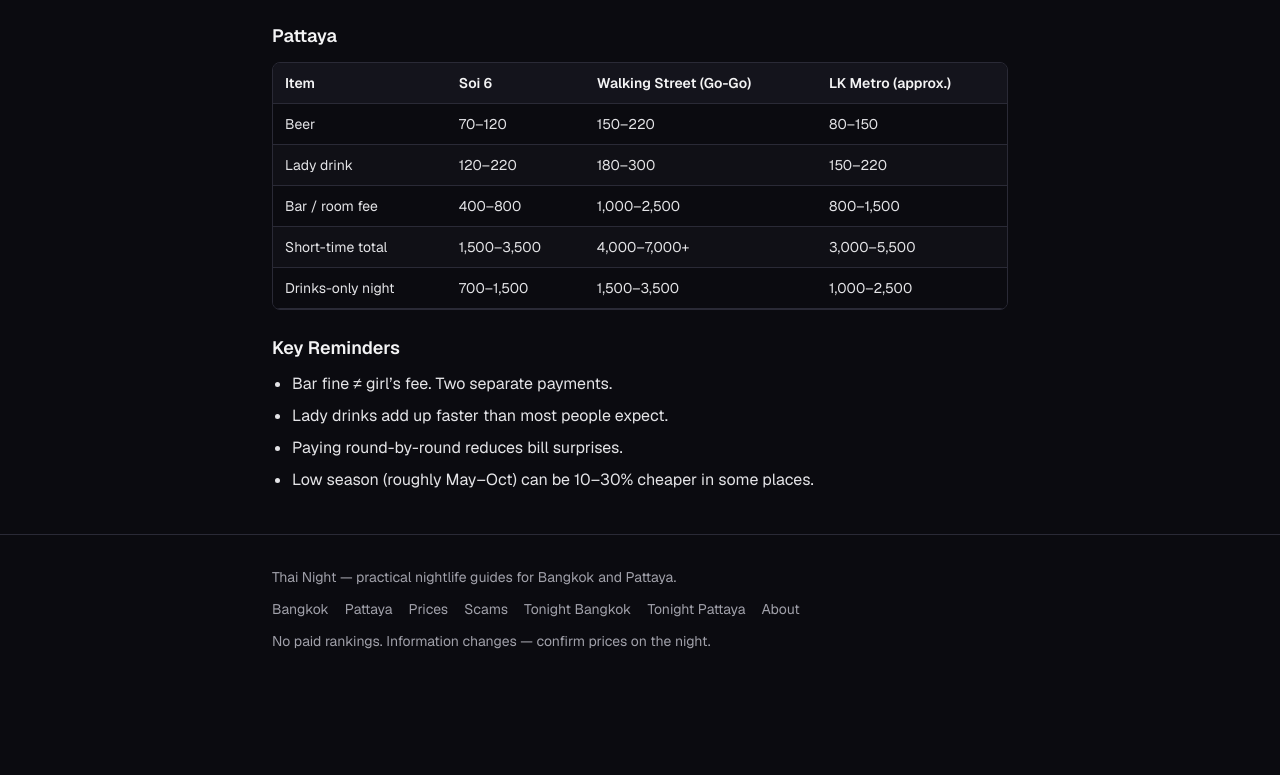
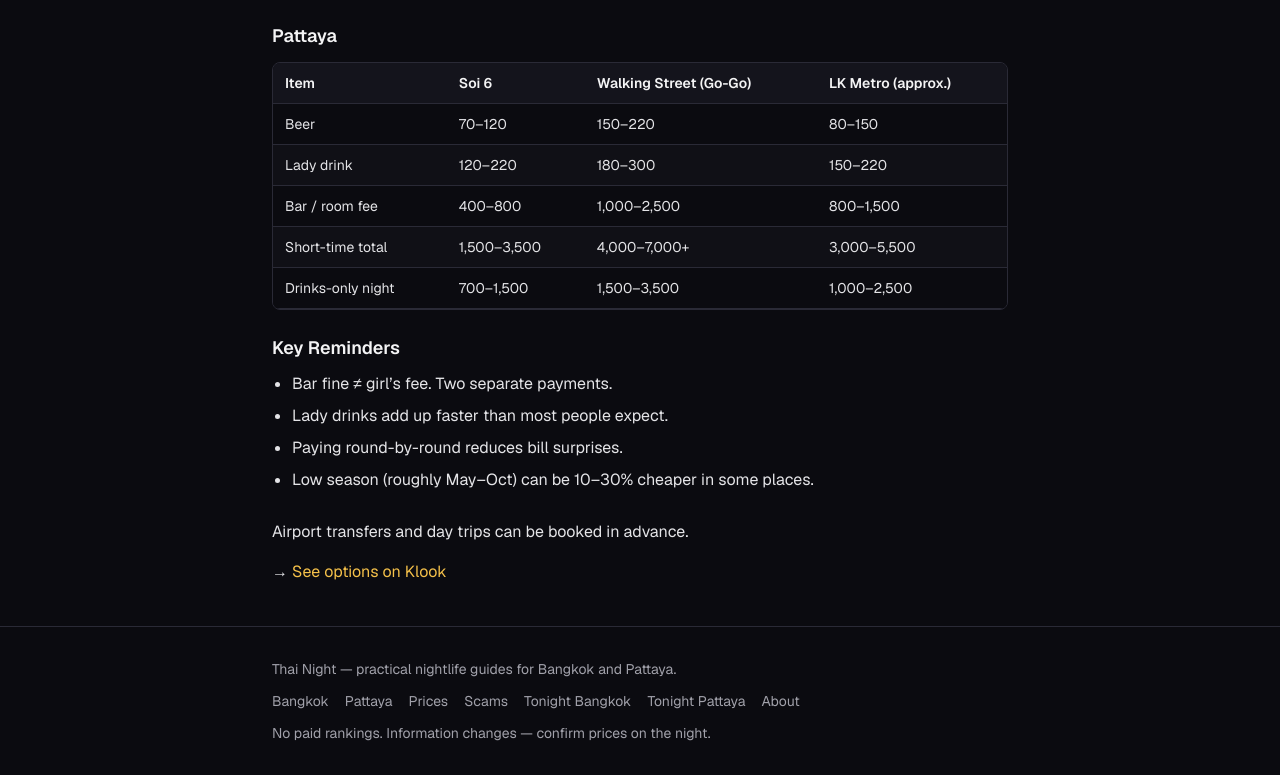
Before and after one commit to ouyowu/thainight-co, a Next.js app: page /prices in a window 1280 px wide. Shown: the part 620-1395 px from the top of the page. Before the commit the page ends 1303 px from the top, so only its background shows below. Built offline with nearby package versions, Linux system fonts and the light colour scheme.

Commit message:
Add end-of-page affiliate blocks wired to env URLs

```diff
--- a/app/bangkok/areas/nana-plaza/page.tsx
+++ b/app/bangkok/areas/nana-plaza/page.tsx
@@ -1,5 +1,7 @@
+import { HotelsNearBlock } from "@/components/HotelsNearBlock";
 import { PageShell } from "@/components/PageShell";
 import { PriceTable } from "@/components/PriceTable";
+import { affiliates } from "@/lib/affiliates";
 import { pageMeta } from "@/lib/seo";
 
 export const metadata = pageMeta(
@@ -101,6 +103,8 @@ export default function NanaPlazaPage() {
           <li>Use Grab/Bolt for the ride back</li>
         </ul>
       </section>
+
+      <HotelsNearBlock href={affiliates.hotelNanaPlaza} area="Nana Plaza" />
     </PageShell>
   );
 }
--- a/app/bangkok/areas/soi-cowboy/page.tsx
+++ b/app/bangkok/areas/soi-cowboy/page.tsx
@@ -1,5 +1,7 @@
+import { HotelsNearBlock } from "@/components/HotelsNearBlock";
 import { PageShell } from "@/components/PageShell";
 import { PriceTable } from "@/components/PriceTable";
+import { affiliates } from "@/lib/affiliates";
 import { pageMeta } from "@/lib/seo";
 
 export const metadata = pageMeta(
@@ -89,6 +91,8 @@ export default function SoiCowboyPage() {
           <li>Less “upstairs tout” pressure than some other areas</li>
         </ul>
       </section>
+
+      <HotelsNearBlock href={affiliates.hotelSoiCowboy} area="Soi Cowboy" />
     </PageShell>
   );
 }
--- a/app/bangkok/first-timer/page.tsx
+++ b/app/bangkok/first-timer/page.tsx
@@ -1,5 +1,7 @@
 import { PageShell } from "@/components/PageShell";
 import { PriceTable } from "@/components/PriceTable";
+import { StayNearbyBlock } from "@/components/StayNearbyBlock";
+import { affiliates } from "@/lib/affiliates";
 import { pageMeta } from "@/lib/seo";
 
 export const metadata = pageMeta(
@@ -90,6 +92,11 @@ export default function BangkokFirstTimerPage() {
           Stay near BTS Nana or BTS Asok. You can walk or take a 5–10 minute ride to the main areas.
         </p>
       </section>
+
+      <StayNearbyBlock
+        href={affiliates.hotelBangkok}
+        cta="Check current hotel deals near Nana and Asok"
+      />
     </PageShell>
   );
 }
--- a/app/pattaya/areas/lk-metro/page.tsx
+++ b/app/pattaya/areas/lk-metro/page.tsx
@@ -1,4 +1,6 @@
+import { HotelsNearBlock } from "@/components/HotelsNearBlock";
 import { PageShell } from "@/components/PageShell";
+import { affiliates } from "@/lib/affiliates";
 import { pageMeta } from "@/lib/seo";
 
 export const metadata = pageMeta(
@@ -28,6 +30,8 @@ export default function LkMetroPage() {
           premium.
         </p>
       </section>
+
+      <HotelsNearBlock href={affiliates.hotelLkMetro} area="LK Metro" />
     </PageShell>
   );
 }
--- a/app/pattaya/areas/soi-6/page.tsx
+++ b/app/pattaya/areas/soi-6/page.tsx
@@ -1,5 +1,7 @@
+import { HotelsNearBlock } from "@/components/HotelsNearBlock";
 import { PageShell } from "@/components/PageShell";
 import { PriceTable } from "@/components/PriceTable";
+import { affiliates } from "@/lib/affiliates";
 import { pageMeta } from "@/lib/seo";
 
 export const metadata = pageMeta(
@@ -107,6 +109,8 @@ export default function Soi6Page() {
           <li>The street is busy and well-lit during peak hours</li>
         </ul>
       </section>
+
+      <HotelsNearBlock href={affiliates.hotelSoi6} area="Soi 6" />
     </PageShell>
   );
 }
--- a/app/pattaya/areas/walking-street/page.tsx
+++ b/app/pattaya/areas/walking-street/page.tsx
@@ -1,5 +1,7 @@
+import { HotelsNearBlock } from "@/components/HotelsNearBlock";
 import { PageShell } from "@/components/PageShell";
 import { PriceTable } from "@/components/PriceTable";
+import { affiliates } from "@/lib/affiliates";
 import { pageMeta } from "@/lib/seo";
 
 export const metadata = pageMeta(
@@ -90,6 +92,8 @@ export default function WalkingStreetPage() {
           <li>Use Grab or baht bus; avoid random high fixed-price offers late at night</li>
         </ul>
       </section>
+
+      <HotelsNearBlock href={affiliates.hotelWalkingStreet} area="Walking Street" />
     </PageShell>
   );
 }
--- a/app/pattaya/first-timer/page.tsx
+++ b/app/pattaya/first-timer/page.tsx
@@ -1,5 +1,7 @@
 import { PageShell } from "@/components/PageShell";
 import { PriceTable } from "@/components/PriceTable";
+import { StayNearbyBlock } from "@/components/StayNearbyBlock";
+import { affiliates } from "@/lib/affiliates";
 import { pageMeta } from "@/lib/seo";
 
 export const metadata = pageMeta(
@@ -87,6 +89,11 @@ export default function PattayaFirstTimerPage() {
           <li>Keep small bills (100s and 50s)</li>
         </ul>
       </section>
+
+      <StayNearbyBlock
+        href={affiliates.hotelPattaya}
+        cta="Check current hotel deals near Walking Street or Central Pattaya"
+      />
     </PageShell>
   );
 }
--- a/app/prices/page.tsx
+++ b/app/prices/page.tsx
@@ -1,5 +1,7 @@
+import { AffiliateCta } from "@/components/AffiliateCta";
 import { PageShell } from "@/components/PageShell";
 import { PriceTable } from "@/components/PriceTable";
+import { affiliates } from "@/lib/affiliates";
 import { pageMeta } from "@/lib/seo";
 
 export const metadata = pageMeta(
@@ -60,6 +62,13 @@ export default function PricesPage() {
           <li>Low season (roughly May–Oct) can be 10–30% cheaper in some places.</li>
         </ul>
       </section>
+
+      <section>
+        <p>Airport transfers and day trips can be booked in advance.</p>
+        <p className="mt-3">
+          → <AffiliateCta href={affiliates.klook} label="See options on Klook" />
+        </p>
+      </section>
     </PageShell>
   );
 }
--- /dev/null
+++ b/components/AffiliateCta.tsx
@@ -0,0 +1,19 @@
+type AffiliateCtaProps = {
+  href: string;
+  label: string;
+};
+
+export function AffiliateCta({ href, label }: AffiliateCtaProps) {
+  const isLive = href !== "#";
+  return (
+    <a
+      href={href}
+      className="text-accent hover:underline"
+      {...(isLive
+        ? { target: "_blank", rel: "nofollow sponsored noopener noreferrer" }
+        : {})}
+    >
+      {label}
+    </a>
+  );
+}
--- /dev/null
+++ b/components/HotelsNearBlock.tsx
@@ -0,0 +1,17 @@
+import { AffiliateCta } from "@/components/AffiliateCta";
+
+type HotelsNearBlockProps = {
+  href: string;
+  area: string;
+};
+
+export function HotelsNearBlock({ href, area }: HotelsNearBlockProps) {
+  return (
+    <section>
+      <p>Staying nearby makes the night simpler.</p>
+      <p className="mt-3">
+        → <AffiliateCta href={href} label={`Hotels near ${area}`} />
+      </p>
+    </section>
+  );
+}
--- /dev/null
+++ b/components/StayNearbyBlock.tsx
@@ -0,0 +1,24 @@
+import { AffiliateCta } from "@/components/AffiliateCta";
+
+type StayNearbyBlockProps = {
+  href: string;
+  cta: string;
+};
+
+export function StayNearbyBlock({ href, cta }: StayNearbyBlockProps) {
+  return (
+    <section>
+      <h2 className="text-lg font-semibold text-foreground">Where to stay nearby</h2>
+      <p className="mt-2">If you want to be close to the main nightlife areas, these locations are practical:</p>
+      <ul className="mt-2 list-disc space-y-1 pl-5">
+        <li>
+          Near BTS Nana or Asok (Bangkok) — short walk or quick ride to Soi Cowboy and Nana Plaza
+        </li>
+        <li>Near Walking Street or Central Pattaya — easy access to the main strips</li>
+      </ul>
+      <p className="mt-3">
+        → <AffiliateCta href={href} label={cta} />
+      </p>
+    </section>
+  );
+}
--- /dev/null
+++ b/lib/affiliates.ts
@@ -0,0 +1,15 @@
+function affiliateHref(value: string | undefined): string {
+  const trimmed = value?.trim();
+  return trimmed || "#";
+}
+
+export const affiliates = {
+  hotelBangkok: affiliateHref(process.env.NEXT_PUBLIC_AFFILIATE_HOTEL_BANGKOK),
+  hotelPattaya: affiliateHref(process.env.NEXT_PUBLIC_AFFILIATE_HOTEL_PATTAYA),
+  hotelSoiCowboy: affiliateHref(process.env.NEXT_PUBLIC_AFFILIATE_HOTEL_SOI_COWBOY),
+  hotelNanaPlaza: affiliateHref(process.env.NEXT_PUBLIC_AFFILIATE_HOTEL_NANA_PLAZA),
+  hotelWalkingStreet: affiliateHref(process.env.NEXT_PUBLIC_AFFILIATE_HOTEL_WALKING_STREET),
+  hotelSoi6: affiliateHref(process.env.NEXT_PUBLIC_AFFILIATE_HOTEL_SOI_6),
+  hotelLkMetro: affiliateHref(process.env.NEXT_PUBLIC_AFFILIATE_HOTEL_LK_METRO),
+  klook: affiliateHref(process.env.NEXT_PUBLIC_AFFILIATE_KLOOK),
+} as const;
```
Also changed, not shown: 2 other files (tests, documents, lock files or other folders).
